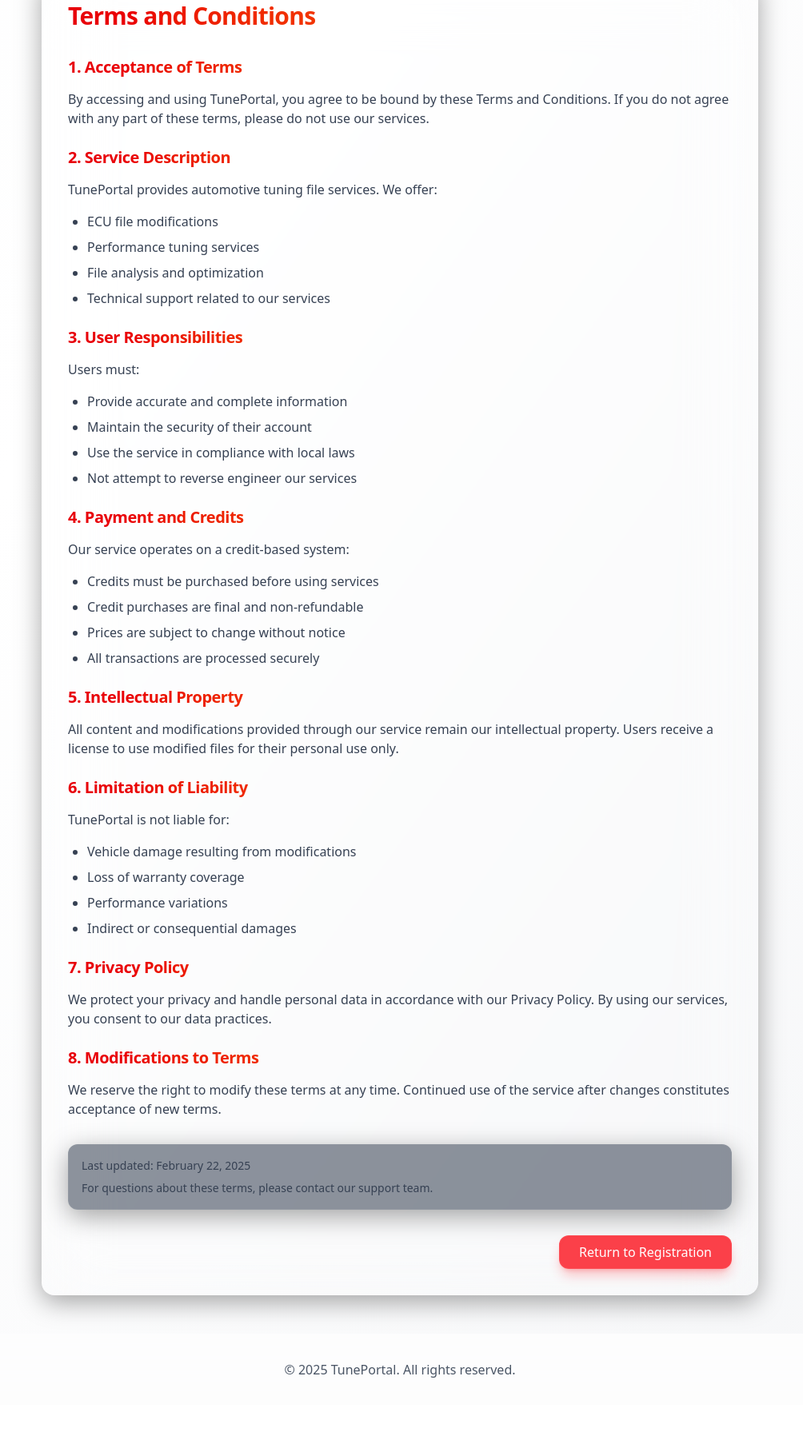
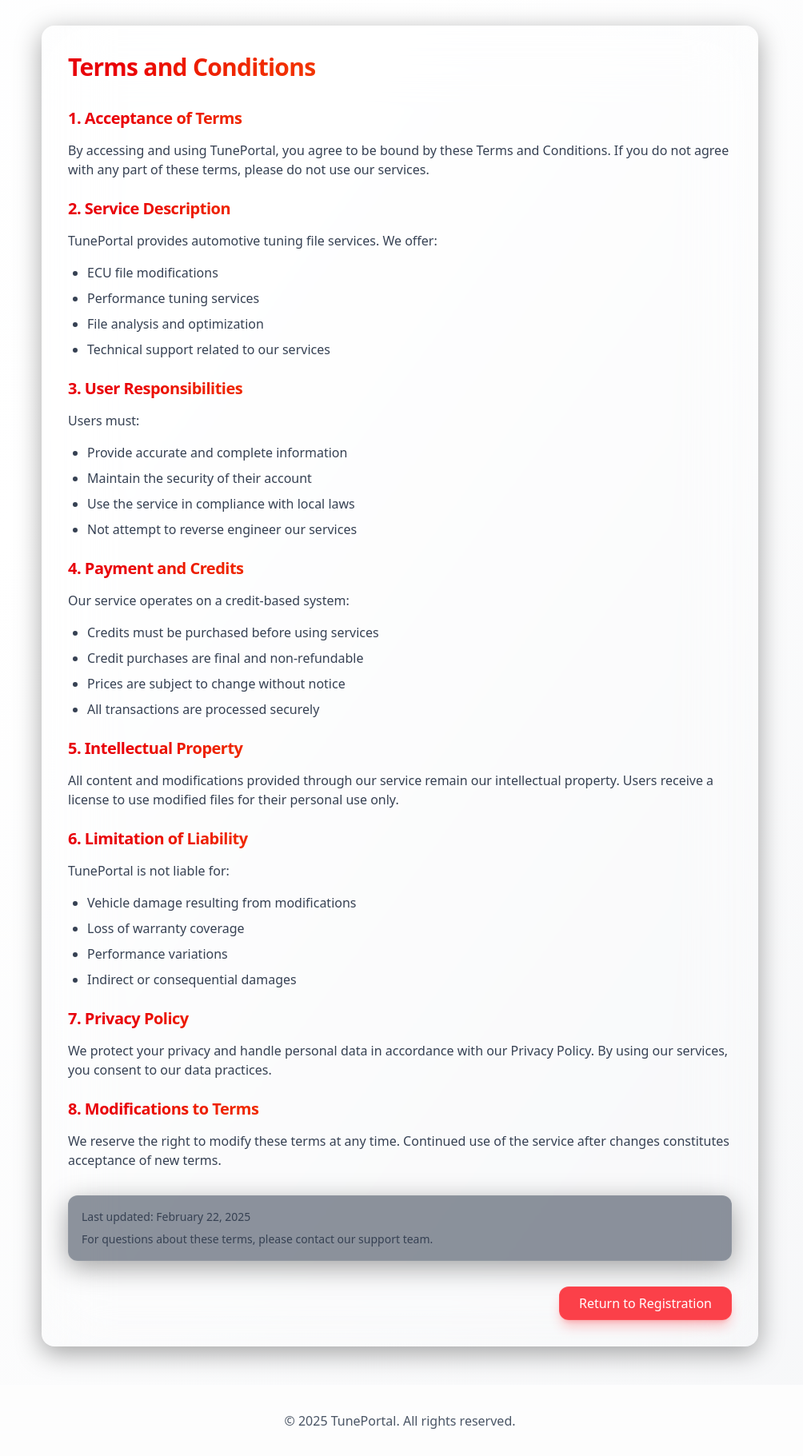
Before and after one commit to ayyo42069/tuneportal, a PHP site: page /terms.php in a window 1280 px wide. Shown: the part 80-1901 px from the top of the page at 80% size, without its empty margins (140-1144 px from the left). Before the commit the page ends 1803 px from the top, so only its background shows below. Run offline with PHP 8.4, Linux system fonts and the light colour scheme; style sheets or scripts are compiled from the project's sources.

Commit message:
fix content behind header

```diff
--- a/terms.php
+++ b/terms.php
@@ -1,6 +1,6 @@
 <?php include 'header.php'; ?>
 
-<div class="min-h-screen bg-gradient-hero py-12 px-4 sm:px-6 lg:px-8">
+<div class="min-h-screen bg-gradient-hero py-12 px-4 sm:px-6 lg:px-8 mt-16">
     <div class="max-w-4xl mx-auto">
         <div class="glass-card animate-fade-in-up">
             <h1 class="text-3xl font-bold text-gradient mb-8">Terms and Conditions</h1>
```
